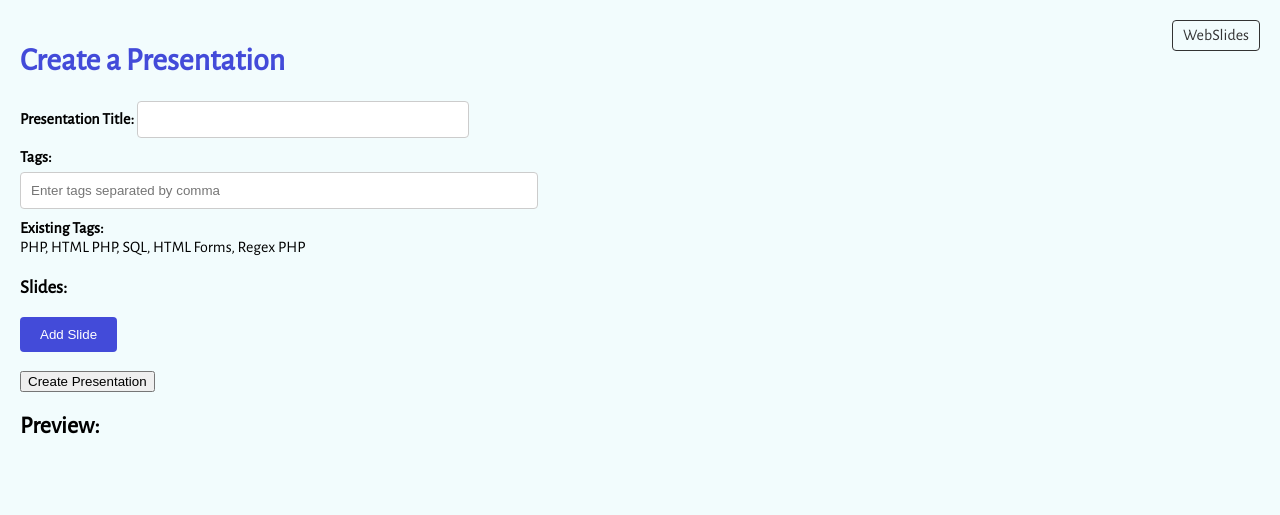
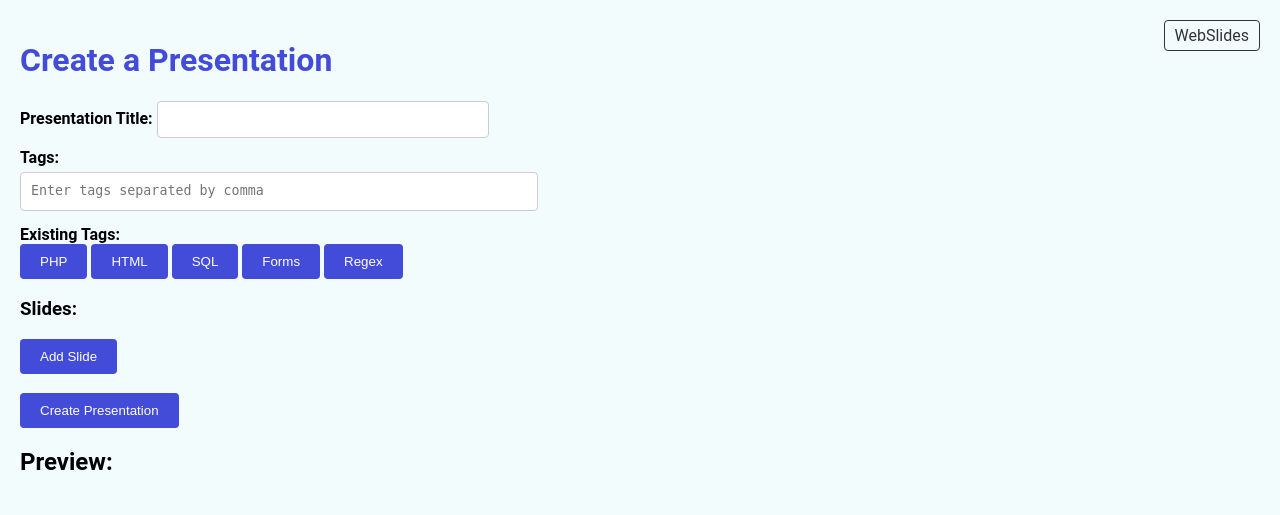
Before and after one commit to ssevdeva/web-project, a PHP site: page /create-presentation.php in a window 1280 px wide. Shown: the top 515 px of the page. Run offline with PHP 8.4, Linux system fonts and the light colour scheme; data comes from the database, SQL or seed files in the repository.

Commit message:
Added display for the existing tags and some style

```diff
--- a/css/create-presentation.css
+++ b/css/create-presentation.css
@@ -1,17 +1,19 @@
 @import 'colors.css';
 
 body {
-    font-family: 'Alegreya Sans', 'Lucida Sans', 'Lucida Sans Regular', 'Lucida Grande', 'Lucida Sans Unicode', Geneva, Verdana, sans-serif;
+    font-family: 'Roboto', sans-serif;
     margin: 0;
     padding: 20px;
     background-color: var(--color-background);
+    background-size: cover;
+    position: relative;
   }
 
   h1 {
     color: #434BD9;
   }
 
-  .navButton {
+  .nav-button {
     float: right;
     font-size: 16px;
     text-decoration: none;
@@ -42,15 +44,26 @@
     margin-bottom: 5px;
   }
 
-  #tagsInput {
+  #tagsTextarea {
     width: 40%;
+    height: 1.3em;
     padding: 10px;
     margin-bottom: 10px;
     border: 1px solid #ccc;
     border-radius: 4px;
+    resize: none; /* Disable textarea resizing */
   }
 
   button[type="button"] {
+    background-color: #434BD9;
+    color: #fff;
+    padding: 10px 20px;
+    border: none;
+    border-radius: 4px;
+    cursor: pointer;
+  }
+
+  #create-presentation-button {
     background-color: #434BD9;
     color: #fff;
     padding: 10px 20px;
--- a/js/create-presentation.js
+++ b/js/create-presentation.js
@@ -47,8 +47,11 @@
       }
 
       // Check if at least one tag is entered
-      var tags = tagsTextarea.value.split(',');
-      var trimmedTags = tags.map(function(tag) {
+      if (tagsTextarea == null) {
+        return false;
+      }
+      var tags = tagsTextarea.value.trim(); // Trim the input value
+      var trimmedTags = tags.split(',').map(function(tag) {
         return tag.trim();
       });
 
--- a/php/create-presentation.php
+++ b/php/create-presentation.php
@@ -4,6 +4,21 @@
 
 require_once 'db-config.php';
 require_once 'validate-content.php';
+
+// Function to split tags and treat them as distinct entities
+function splitTags($tagsString) {
+    // Split the tags string into individual tags
+    $tagsArray = explode(",", $tagsString);
+
+    // Trim whitespace from each tag and remove any empty tags
+    $tagsArray = array_map('trim', $tagsArray);
+    $tagsArray = array_filter($tagsArray);
+
+    // Remove duplicate tags
+    $tagsArray = array_unique($tagsArray);
+
+    return $tagsArray;
+}
 
 // Establish database connection
 $db = new PDO("mysql:host=" . DB_HOST . ";dbname=" . DB_NAME, DB_USER, DB_PASSWORD);
@@ -13,9 +28,18 @@
 if ($_SERVER['REQUEST_METHOD'] === 'POST') {
 
     // Retrieve the presentation data from the form
-    $title = $_POST['title'];
+    $title = trim($_POST['title']);
     $slides = $_POST['slides'];
     $tags = $_POST['tags'];
+
+    // Check if the title is empty after trimming or consists only of whitespace
+    if (empty($title)) {
+        echo "<script>";
+        echo "alert('Please enter a valid presentation title.');";
+        echo "window.location.href = 'create-presentation.php';";
+        echo "</script>";
+        exit;
+    }
 
     // Check if slides are empty
     if (!isset($slides) || $slides === null) {
@@ -28,6 +52,15 @@
 
     // Validate and sanitize the slides using the function from validate.php
     $sanitizedSlides = validateAndSanitizeSlides($slides);
+
+    // Check if sanitized slides are empty
+    if (empty($sanitizedSlides)) {
+        echo "<script>";
+        echo "alert('Please add valid presentation content.');";
+        echo "window.location.href = 'create-presentation.php';";
+        echo "</script>";
+        exit;
+    }
 
     // Save the sanitized presentation to the database
     $stmt = $db->prepare("INSERT INTO presentations (topic, tag, content) VALUES (:topic, :tag, :content)");
@@ -51,20 +84,20 @@
 $stmt = $db->prepare("SELECT DISTINCT tag FROM presentations");
 $stmt->execute();
 $existingTags = $stmt->fetchAll(PDO::FETCH_COLUMN);
+
+// Split the existing tags into individual tags
+$existingTags = splitTags(implode(',', $existingTags));
 ?>
 
 <!DOCTYPE html>
 <html>
 <head>
     <title>Presentation Creator</title>
-    <link rel="preconnect" href="https://fonts.googleapis.com">
-    <link rel="preconnect" href="https://fonts.gstatic.com" crossorigin>
-    <link href="https://fonts.googleapis.com/css2?family=Alegreya+Sans&display=swap" rel="stylesheet">
     <link rel="stylesheet" type="text/css" href="../css/create-presentation.css">
     <script src="../js/create-presentation.js"></script>
 </head>
 <body>
-    <a class="navButton" href="index.php">WebSlides</a>
+    <a class="nav-button" href="index.php">WebSlides</a>
     <h1>Create a Presentation</h1>
 
     <form method="post" action="<?php echo $_SERVER['PHP_SELF']; ?>">
@@ -72,13 +105,13 @@
         <input type="text" name="title" required><br>
 
         <label id="tagsLabel" for="tags">Tags:</label>
-        <input id="tagsInput" type="text" name="title" placeholder="Enter tags separated by comma" required><br>
+        <textarea id="tagsTextarea" name="tags" placeholder="Enter tags separated by comma" maxlength="50" required></textarea><br>
 
         <div id="existingTags">
             <label>Existing Tags:</label>
             <div id="tagList">
                 <?php foreach ($existingTags as $tag): ?>
-                    <span class="tag"><?php echo $tag; ?></span>
+                    <button type="button" class="tag"><?php echo $tag; ?></button>
                 <?php endforeach; ?>
             </div>
         </div>
@@ -91,7 +124,7 @@
         </div>
 
         <br>
-        <input type="submit" value="Create Presentation">
+        <input id="create-presentation-button" type="submit" value="Create Presentation">
     </form>
 
     <h2>Preview:</h2>
```
